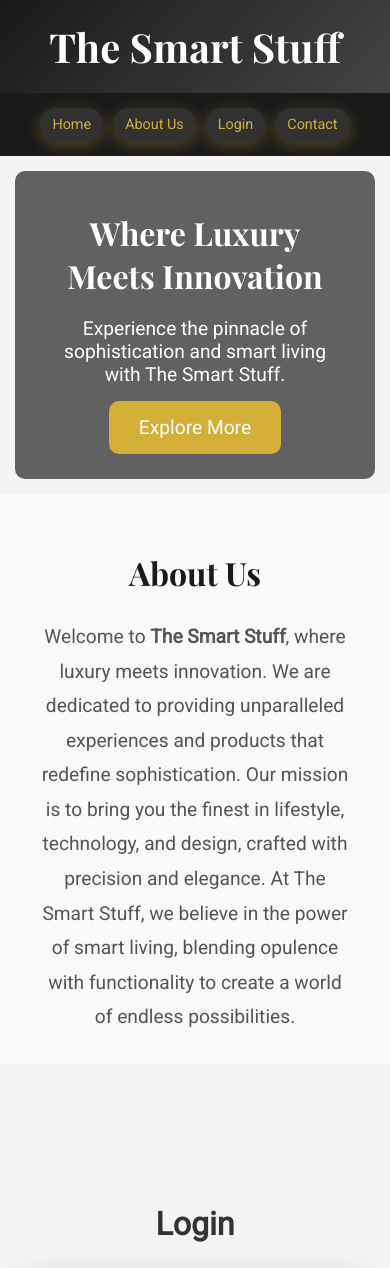
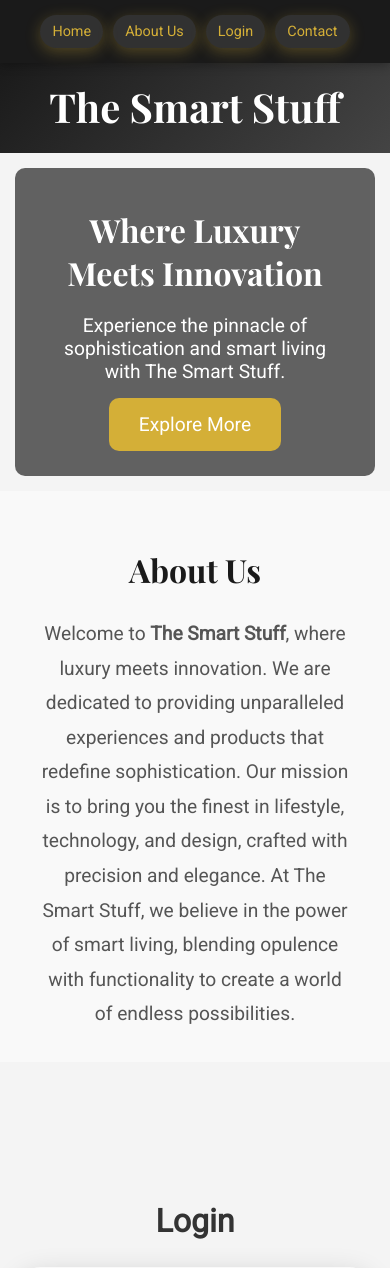
Before and after one commit to Sakib-Chy/The-Smart-Stuff, a PHP site: page / in a window 390 px wide. Shown: the top 1268 px of the page. Run offline with PHP 8.4, Linux system fonts and the light colour scheme; some libraries are stand-ins or nearby versions.

Commit message:
Update styles.css

```diff
--- a/styles.css
+++ b/styles.css
@@ -8,6 +8,7 @@ body, html {
   background-color: #f4f4f4;
   color: #333;
   scroll-behavior: smooth; /* Smooth scrolling */
+  padding-top: 60px; /* Adjust this value based on your navbar height */
 }
 
 /* Enable smooth scrolling for the entire page */
@@ -162,9 +163,13 @@ nav {
   justify-content: center;
   background: #1a1a1a;
   padding: 15px 0;
-  position: sticky;
+  position: fixed; /* Change from sticky to fixed */
   top: 0;
-  z-index: 1000;
+  left: 0;
+  right: 0;
+  width: 100%;
+  z-index: 9999; /* Increase z-index to ensure it stays on top */
+  box-shadow: 0 2px 10px rgba(0, 0, 0, 0.3); /* Add shadow for better visibility */
 }
 
 nav a {
@@ -177,6 +182,47 @@ nav a {
   transition: all 0.3s ease;
   position: relative;
   overflow: hidden;
+}
+
+/* Responsive navbar adjustments */
+@media (max-width: 768px) {
+  nav {
+    flex-wrap: wrap;
+    padding: 10px 0;
+  }
+
+  nav a {
+    font-size: 0.9rem;
+    padding: 8px 12px;
+    margin: 5px;
+  }
+
+  /* Adjust body padding for mobile */
+  body {
+    padding-top: 50px; /* Slightly smaller padding for mobile */
+  }
+
+  /* Ensure sections start below navbar */
+  section {
+    margin-top: 0;
+  }
+
+  /* Adjust header to account for fixed navbar */
+  header {
+    margin-top: -50px; /* Negative margin to offset body padding */
+  }
+}
+
+/* Additional fix for smaller phones */
+@media (max-width: 480px) {
+  nav {
+    padding: 8px 0;
+  }
+
+  nav a {
+    font-size: 0.85rem;
+    padding: 6px 10px;
+  }
 }
 
 /* Cool Hover Effect */
```
